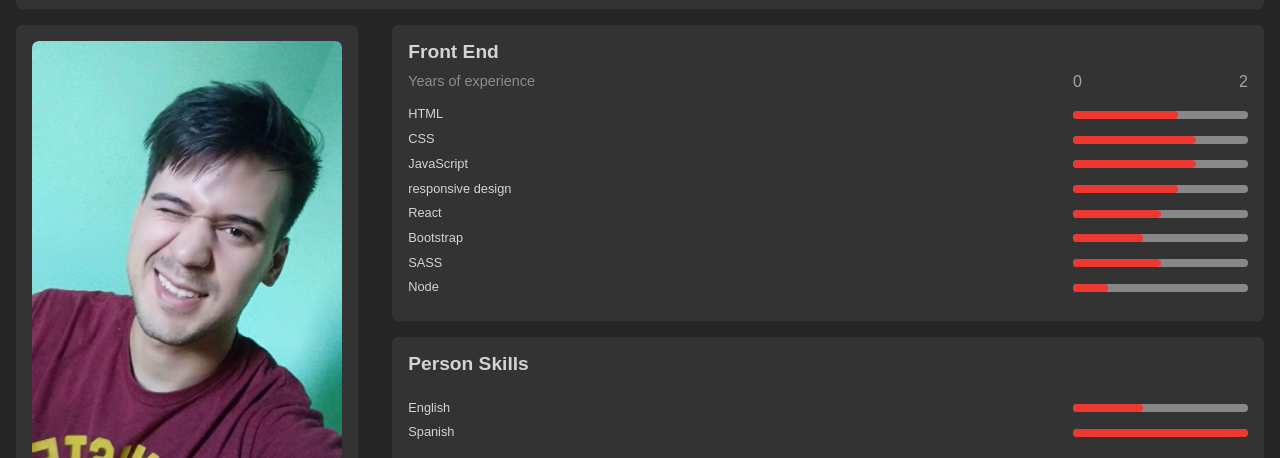
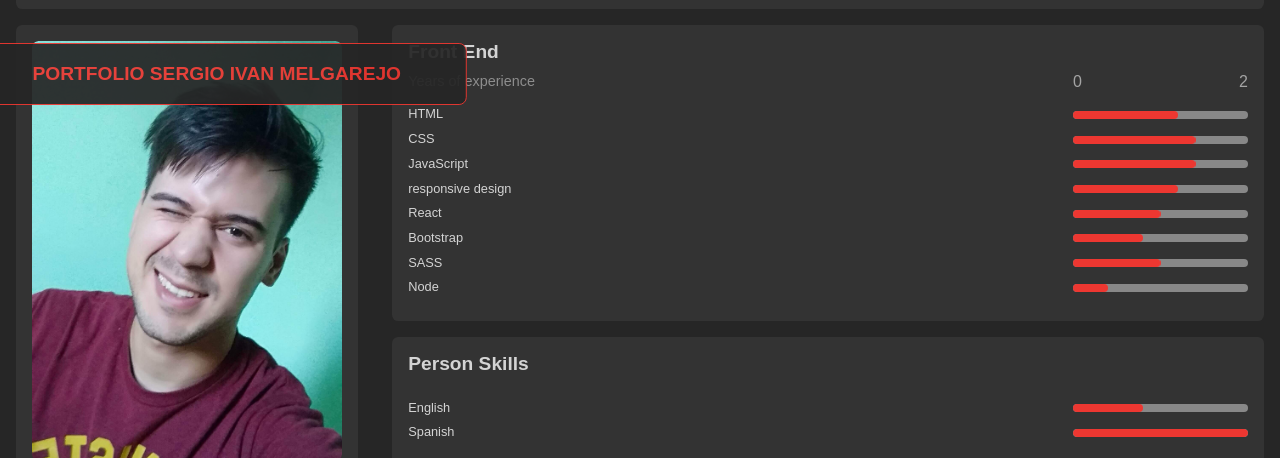
Before and after one commit to Sergio-Ivan-Melgarejo/portfolio-professional, a plain HTML site: page index.html in a window 1280 px wide. Shown: the part 66-524 px from the top of the page. Drawn offline with Linux system fonts and the light colour scheme; no server answers.

Commit message:
añadido h1

```diff
--- a/css/header.css
+++ b/css/header.css
@@ -96,3 +96,37 @@
 .colors_item--blue{--primary-color: hsl(214, 84%, 56%);}
 .colors_item--green{--primary-color: hsl(150, 84%, 56%);}
 .colors_item--purple{--primary-color: hsl(278, 84%, 56%);}
+
+/* * h1 - Mesasge -------------------------- */
+
+.h1{
+    position: fixed;
+    top: 5em;
+    left: 0;
+    width: 100%;
+    max-width: 500px;
+    background-color: var(--bg-color);
+    color: var(--primary-color);
+    font-size: 1.2em;
+    padding: 1em;
+    z-index: 10;
+    border-radius: var(--border-radius);
+    border: 1px solid var(--primary-color);
+    text-align: center;
+    text-transform: uppercase;
+    transform: translate(-100%);
+    animation: h1 ease 5s forwards;
+    animation-delay: 2s;
+    visibility: hidden;
+    opacity: 0;
+}
+
+@keyframes h1 {
+    0%{}
+    20%, 80%{
+        transform: translate(0);
+        visibility: visible;
+        opacity: 1;
+    }
+    100%{}
+}
--- a/index.html
+++ b/index.html
@@ -36,6 +36,9 @@
         <img id="toggle-icon" src="assets/icons/sun.svg" alt="Icon theme" class="toggle-theme__icon">
         <p id="toggle-text" class="toggle-thme__text">Light Mode</p>
       </div>
+
+      <!-- Message -->
+      <h1 class="h1">Portfolio Sergio Ivan Melgarejo</h1>
     </div>
 
     <div id="flags" class="flags">
```
